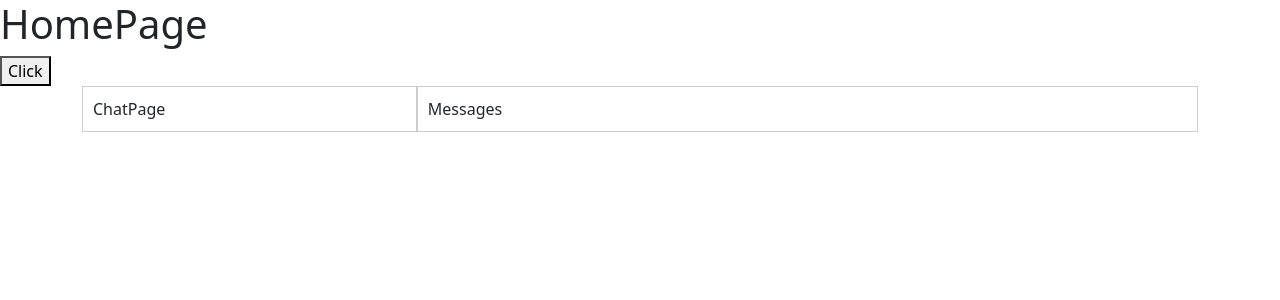
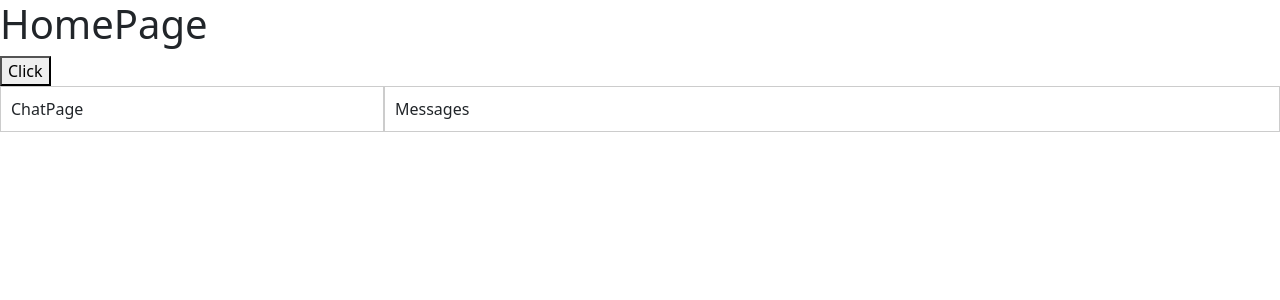
Before and after one commit to pnaruka/chat_app, a React (Create React App) app in the folder frontend/: page / in a window 1280 px wide. Shown: the top 300 px of the page. Built offline with nearby package versions, Linux system fonts and the light colour scheme; sample sign-in values are in the browser's storage.

Commit message:
homepage css fix

```diff
--- a/frontend/src/pages/HomePage.js
+++ b/frontend/src/pages/HomePage.js
@@ -18,7 +18,7 @@ const HomePage = () => {
     <div>
       <h1>HomePage</h1>
       <button onClick={handleClick}>Click</button>
-      <div className='container'>
+      <div className='home-container'>
         <div className='chat-page'>
           <ChatPage />
         </div>
--- a/frontend/src/pages/Homepage.css
+++ b/frontend/src/pages/Homepage.css
@@ -1,4 +1,4 @@
-.container {
+.home-container {
     display: flex;
   }
 
```
